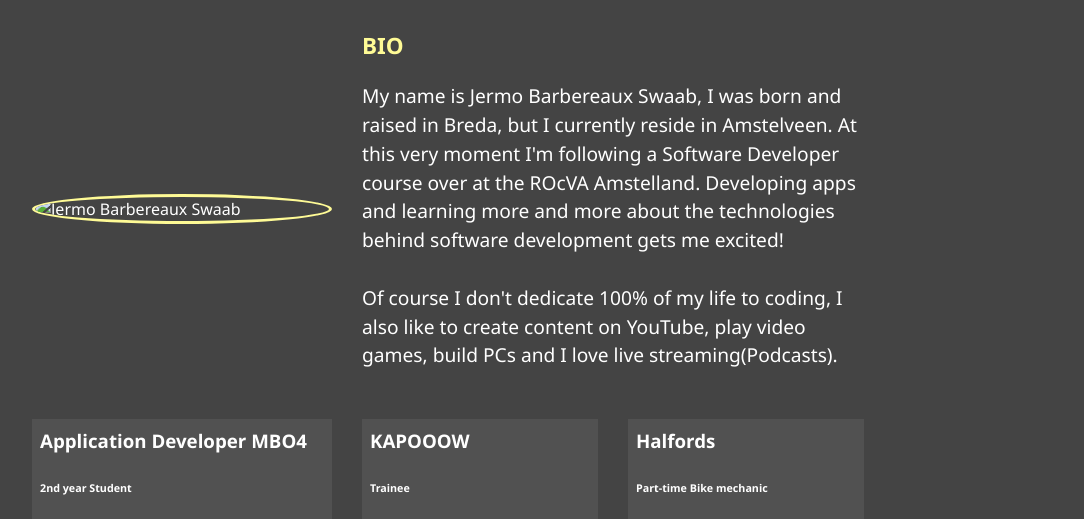
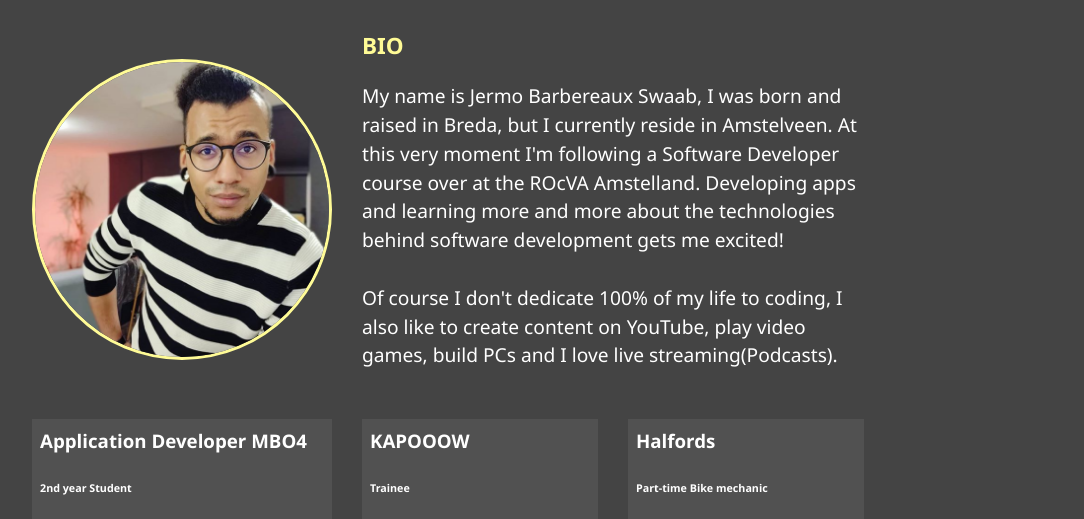
Before and after one commit to Sensubean/my_portfolio, a plain HTML site: page about.html in a window 1280 px wide. Shown: the part 253-772 px from the top of the page, without its empty margins (192-1276 px from the left). Drawn offline with Linux system fonts and the light colour scheme.

Commit message:
Update about.html

```diff
--- a/about.html
+++ b/about.html
@@ -50,7 +50,7 @@
       </h2>
       <div class="about-info">
         <img
-          src="/dist/img/Screenshot_1.png"
+          src="../img/Screenshot_1.png"
           alt="Jermo Barbereaux Swaab"
           class="bio-image"
         />
```
